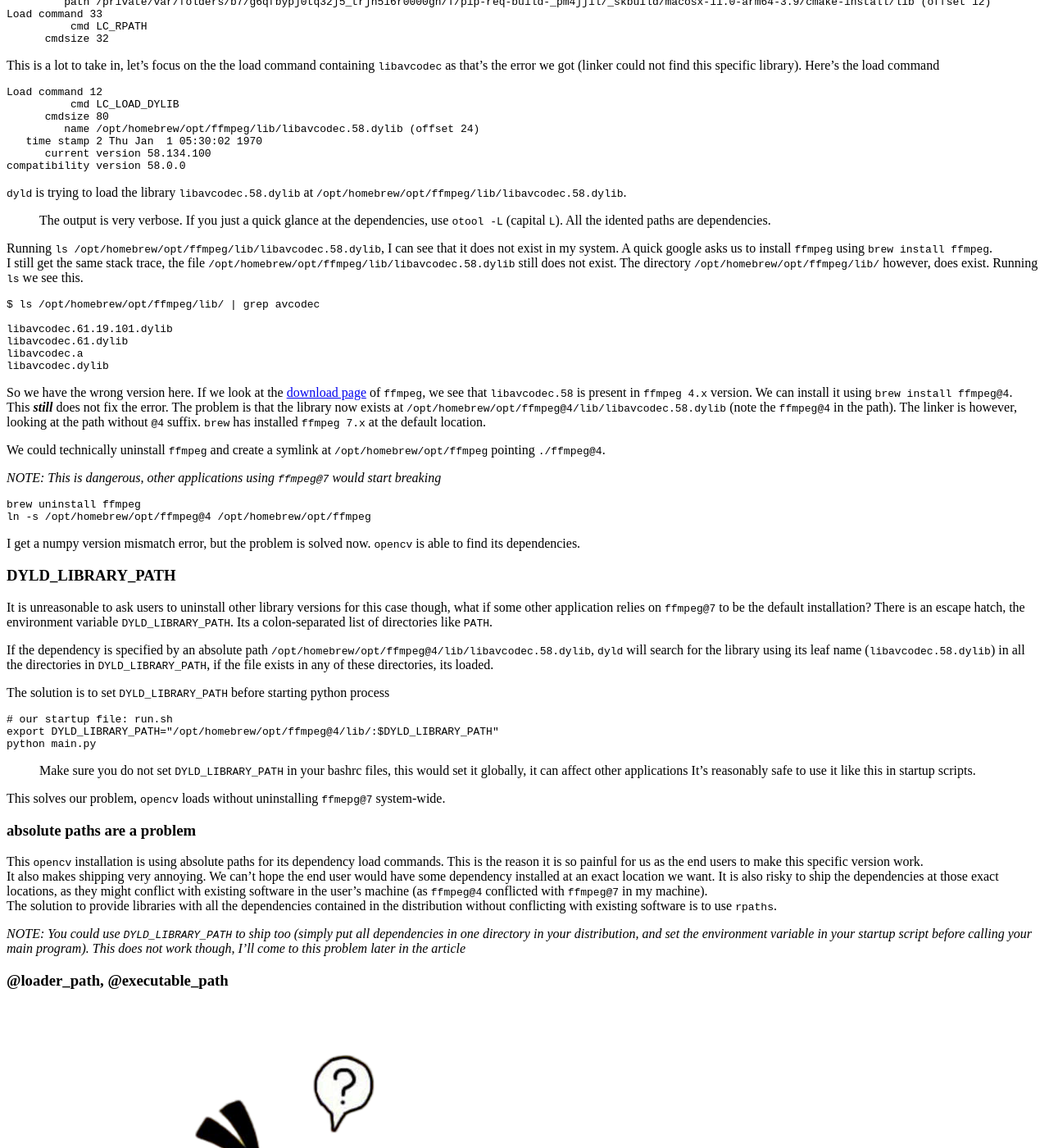
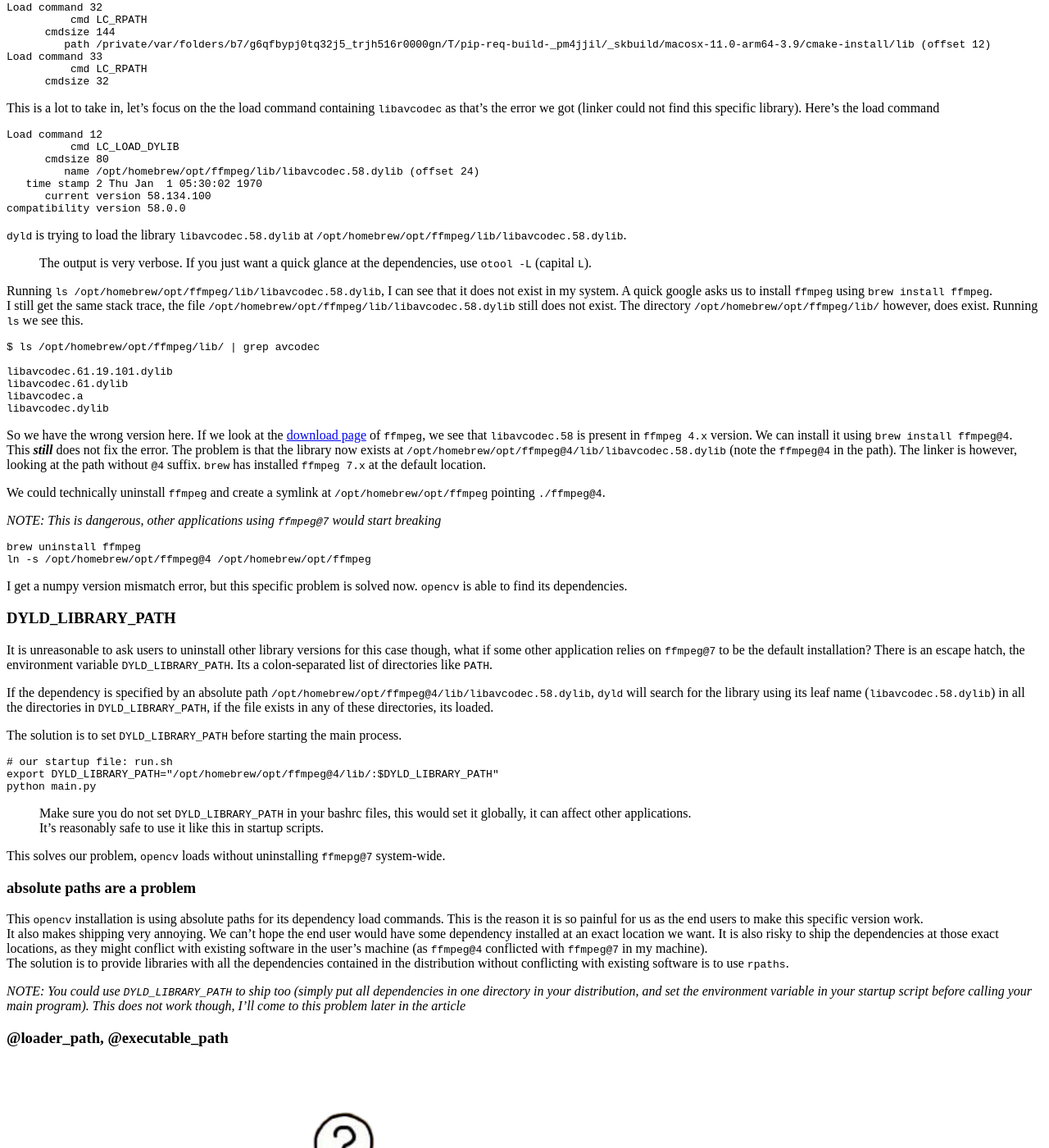
Before and after one commit to narang99/narang99.github.io, a Jekyll site: the page built from _posts/2025-07-28-linker-search.md, in a window 1280 px wide and 1400 px high, scrolled down 2531 px. Shown: the whole window at 82% size. Built offline with Jekyll 4.4.1, drawn with Linux system fonts in a browser that asks for light colours; the table of contents is made by our own code; some of the changed text lies outside the part shown.

Commit message:
minor fixecs

````diff
--- a/_posts/2025-07-28-linker-search.md
+++ b/_posts/2025-07-28-linker-search.md
@@ -11,7 +11,10 @@
 This turns out to be non-trivial when you have tons of imaging and AI libraries (C extensions essentially).
 I ended up diving reasonably deep into the linker rabbit-hole (specifically the MacOS and Linux linkers), the topic of this article.
 
-***NOTE:*** *There are references to python ecosystem in this article, but the crux is really about shared libraries and how the linker finds the dependencies your application expects. Being a python developer should not be a pre-requisite*
+In this article, instead of starting with theory, I'm starting with practical problems we find in our day jobs related to dynamic linking and build the theory from there.
+
+> **NOTE:** There are references to python ecosystem in this article, but the crux is really about shared libraries and how the linker finds the dependencies your application expects.
+> I also discuss how we can create standalone relocatable distributions when shipping applications with shared libraries. Being a python developer should not be a pre-requisite
 
 # The problem
 
@@ -152,7 +155,7 @@
 ```
 
 `dyld` is trying to load the library `libavcodec.58.dylib` at `/opt/homebrew/opt/ffmpeg/lib/libavcodec.58.dylib`.
-> The output is very verbose. If you just a quick glance at the dependencies, use `otool -L` (capital `L`). All the idented paths are dependencies.
+> The output is very verbose. If you just want a quick glance at the dependencies, use `otool -L` (capital `L`).
 
 Running `ls /opt/homebrew/opt/ffmpeg/lib/libavcodec.58.dylib`, I can see that it does not exist in my system. A quick google asks us to install `ffmpeg` using `brew install ffmpeg`.
 I still get the same stack trace, the file `/opt/homebrew/opt/ffmpeg/lib/libavcodec.58.dylib` still does not exist. The directory `/opt/homebrew/opt/ffmpeg/lib/` however, does exist. Running `ls` we see this.
@@ -176,7 +179,7 @@
 brew uninstall ffmpeg
 ln -s /opt/homebrew/opt/ffmpeg@4 /opt/homebrew/opt/ffmpeg
 ```
-I get a numpy version mismatch error, but the problem is solved now. `opencv` is able to find its dependencies.
+I get a numpy version mismatch error, but this specific problem is solved now. `opencv` is able to find its dependencies.
 
 ### DYLD_LIBRARY_PATH
 
@@ -184,14 +187,14 @@
 
 If the dependency is specified by an absolute path `/opt/homebrew/opt/ffmpeg@4/lib/libavcodec.58.dylib`, `dyld` will search for the library using its leaf name (`libavcodec.58.dylib`) in all the directories in `DYLD_LIBRARY_PATH`, if the file exists in any of these directories, its loaded.
 
-The solution is to set `DYLD_LIBRARY_PATH` before starting python process
+The solution is to set `DYLD_LIBRARY_PATH` before starting the main process.
 ```bash
 # our startup file: run.sh
 export DYLD_LIBRARY_PATH="/opt/homebrew/opt/ffmpeg@4/lib/:$DYLD_LIBRARY_PATH"
 python main.py
 ```
 
-> Make sure you do not set `DYLD_LIBRARY_PATH` in your bashrc files, this would set it globally, it can affect other applications
+> Make sure you do not set `DYLD_LIBRARY_PATH` in your bashrc files, this would set it globally, it can affect other applications.
 > It's reasonably safe to use it like this in startup scripts.
 
 This solves our problem, `opencv` loads without uninstalling `ffmepg@7` system-wide.
@@ -200,7 +203,7 @@
 
 This `opencv` installation is using absolute paths for its dependency load commands. This is the reason it is so painful for us as the end users to make this specific version work.
 It also makes shipping very annoying. We can't hope the end user would have some dependency installed at an exact location we want. It is also risky to ship the dependencies at those exact locations, as they might conflict with existing software in the user's machine (as `ffmpeg@4` conflicted with `ffmpeg@7` in my machine).
-The solution to provide libraries with all the dependencies contained in the distribution without conflicting with existing software is to use `rpaths`.
+The solution is to provide libraries with all the dependencies contained in the distribution without conflicting with existing software is to use `rpaths`.
 
 *NOTE: You could use `DYLD_LIBRARY_PATH` to ship too (simply put all dependencies in one directory in your distribution, and set the environment variable in your startup script before calling your main program). This does not work though, I'll come to this problem later in the article*
 
@@ -288,7 +292,7 @@
         @loader_path/libwebp.7.1.10.dylib
 ```
 
-And these dependencies in turn do the same, each uses their own `@loader_path` expansion to correctly define its dependencies deterministically.
+And these dependencies in turn do the same, each uses their own `@loader_path` expansion to correctly define its dependencies deterministically. This makes the installation isolated, allowing us to place the package anywhere and *it would just work*.
 
 ### @rpath
 
````
Also changed, not shown: other parts of _posts/2025-07-28-linker-search.md (+14 -11 lines).
